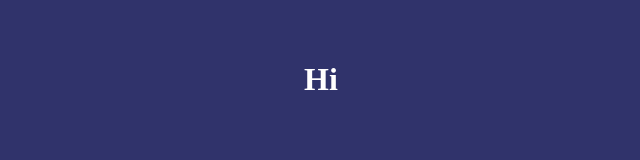
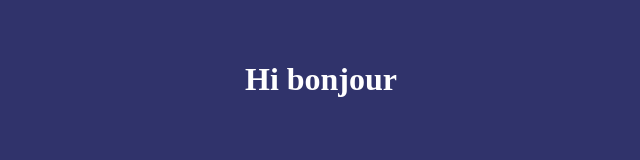
Before and after one commit to El-Hadji-Mory-Ndaw-TerangaCloud/hello, a plain HTML site: page index.html in a window 1280 px wide. Shown: the whole page, without its empty margins (327-967 px from the left). Drawn offline with Linux system fonts and the light colour scheme.

Commit message:
changement sur la meme branche

```diff
--- a/index.html
+++ b/index.html
@@ -19,7 +19,7 @@
    </style>
     <body>
         <h1>
-            Hi
+            Hi  bonjour
         </h1>
     </body>
 </html>
```
